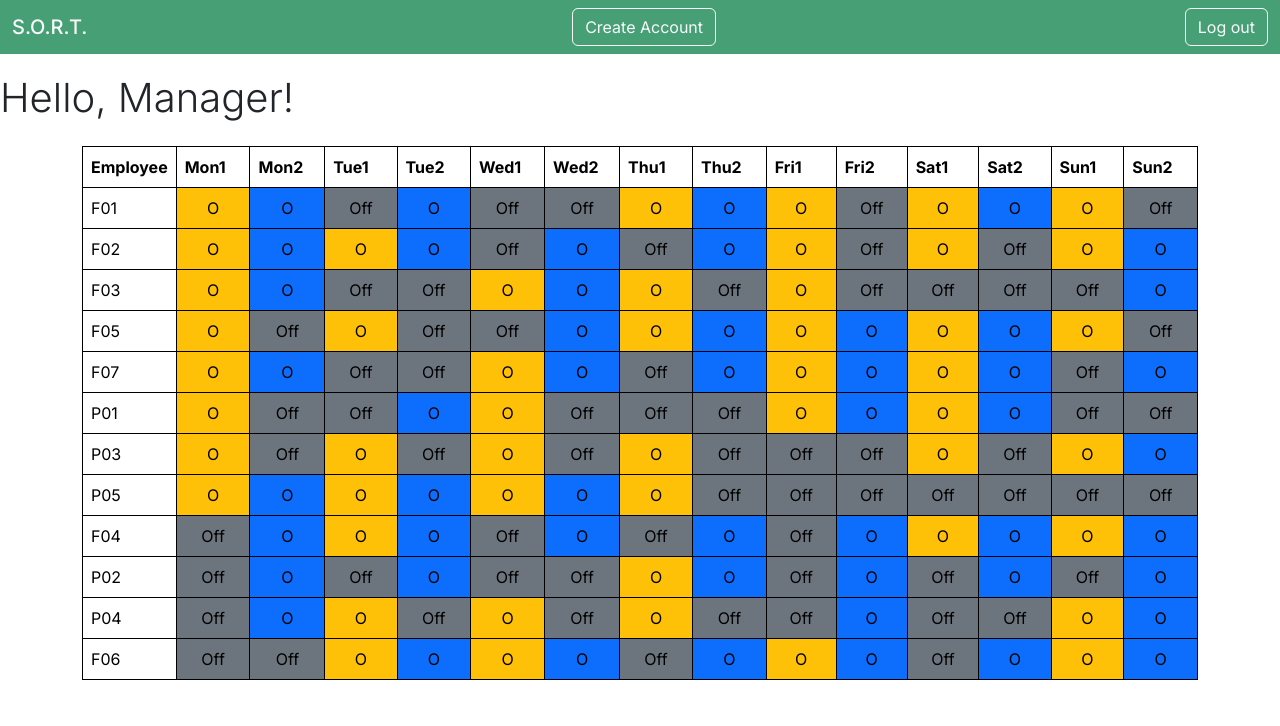
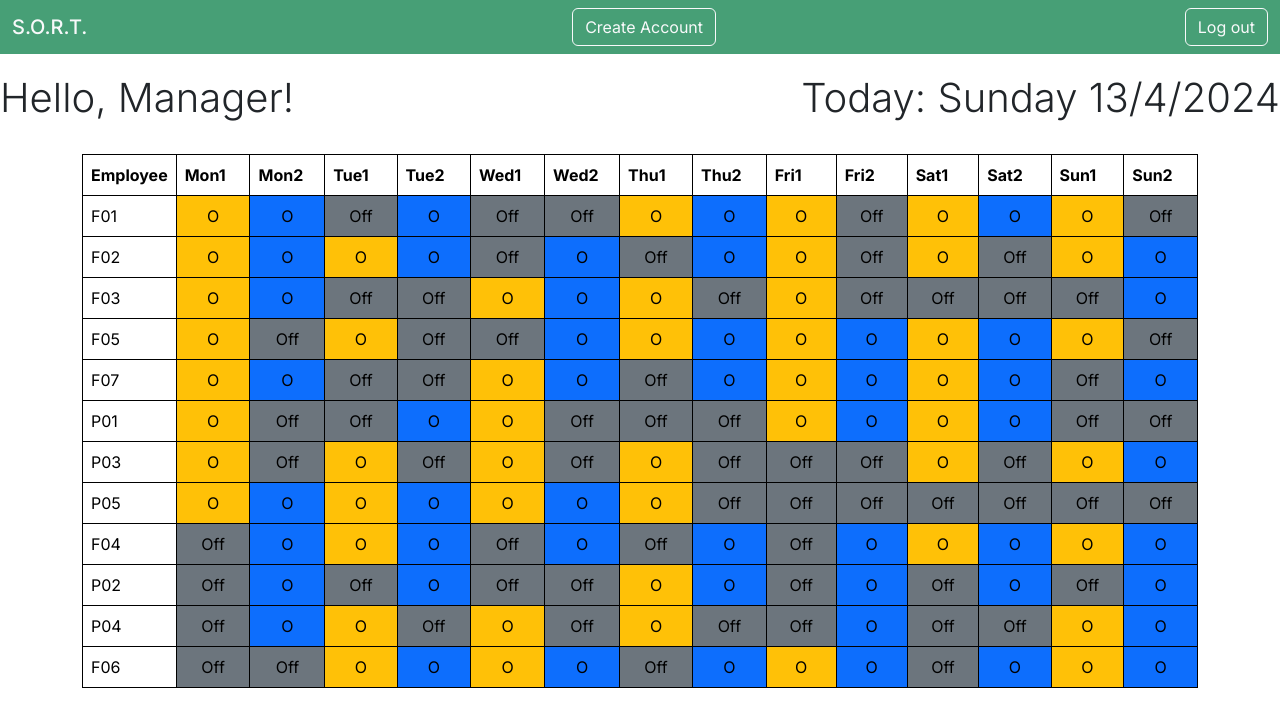
Before and after one commit to meganlimjy02/DSA3101-Team-404, a Next.js app in the folder frontend/sort-app/: page /management in a window 1280 px wide. Shown: the top 726 px of the page. Built offline with nearby package versions, Linux system fonts and the light colour scheme.

Commit message:
Added today's date label

```diff
--- a/frontend/sort-app/src/app/management/page.tsx
+++ b/frontend/sort-app/src/app/management/page.tsx
@@ -7,6 +7,13 @@ export default function Page() {
   interface EmployeeShifts {
     [employee: string]: string[];
   }
+  // Mon, Tue, ..., Sun : 1, 2, ..., 0
+  const currentDate = new Date()
+  const thisMonDate = ((currentDate.getDate()==0) ? currentDate.getDate()-6 : currentDate.getDate()-currentDate.getDay()+1)
+  let thisMonth = currentDate.getMonth()+1
+  let thisDate = thisMonDate
+  const days = ['Monday', 'Tuesday', 'Wednesday', 'Thursday', 'Friday', 'Saturday', 'Sunday'];
+  const dayOfWeek = days[currentDate.getDay()];
 
   // Sample data representing shifts for employees
   const shiftsData = {
@@ -75,8 +82,14 @@ export default function Page() {
       </nav>
 
       <div className={styles.welcome}>
-        <h1 className="display-6">Hello, Manager!</h1>
+        <div className="d-flex justify-content-between align-items-center">
+          <h1 className="display-6">Hello, Manager!</h1>
+          <div className="font-weight-bold">
+          <h1 className="display-6">Today: {dayOfWeek} {currentDate.getDate()}/{currentDate.getMonth() + 1}/{currentDate.getFullYear()}</h1>
+        </div>
       </div>
+      </div>
+
 
       <div className="container mt-4">
         <table className="table table-bordered">
```
